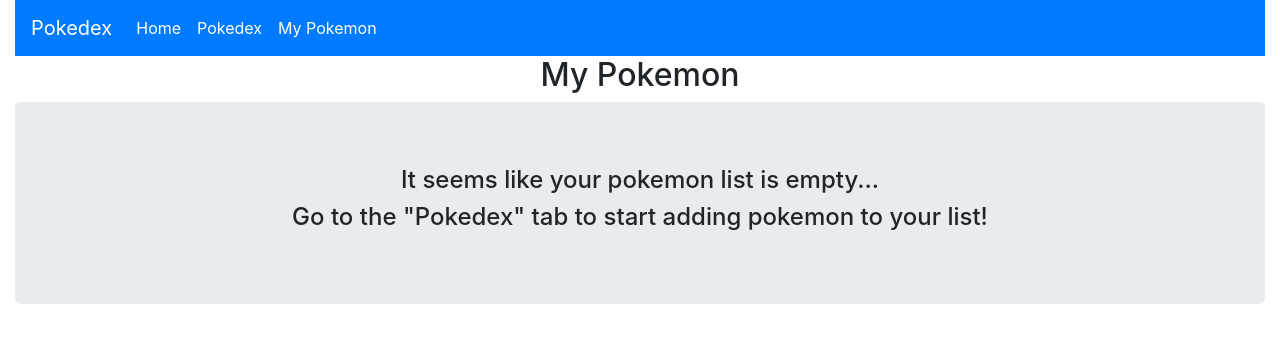
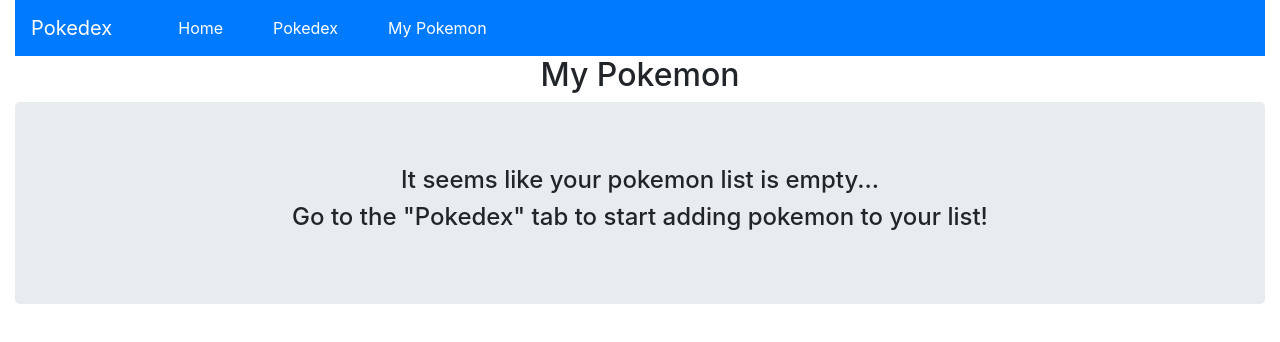
Before and after one commit to emandilara/pokedex, a React app: page /my-pokemon in a window 1280 px wide. Built offline with nearby package versions, Linux system fonts and the light colour scheme.

Commit message:
Fix navigation styles

```diff
--- a/src/components/AppNavigation.js
+++ b/src/components/AppNavigation.js
@@ -13,18 +13,12 @@
 function AppNavigation() {
   return (
     <Router>
-      <Navbar bg="primary" variant="dark">
+      <Navbar bg="primary" variant="dark" className="navbar">
         <Navbar.Brand>Pokedex</Navbar.Brand>
-        <Nav className="mr-auto">
-        <Nav.Link>
+        <Nav>
           <Link to="/" className="navLink">Home</Link>
-        </Nav.Link>
-        <Nav.Link>
           <Link to="/pokedex" className="navLink">Pokedex</Link>
-        </Nav.Link>
-        <Nav.Link>
           <Link to="/my-pokemon" className="navLink">My Pokemon</Link>
-        </Nav.Link>
         </Nav>
       </Navbar>
 
--- a/src/components/Pokedex.js
+++ b/src/components/Pokedex.js
@@ -35,6 +35,7 @@
     // However it also matches the version of the API - it can be improved
     const numberPattern = /\d+/g;
     const matches = url.match(numberPattern);
+    console.log(matches);
     return matches[1];
   }
 
--- a/src/components/styles/AppNavigation.css
+++ b/src/components/styles/AppNavigation.css
@@ -1,3 +1,11 @@
+@media (max-width: 768px) {
+  .navLink {
+    display: block;
+  }
+}
+
 .navLink {
-  color:white;
+  color: white;
+  display: inline-block;
+  padding-left: 50px;
 }
```
